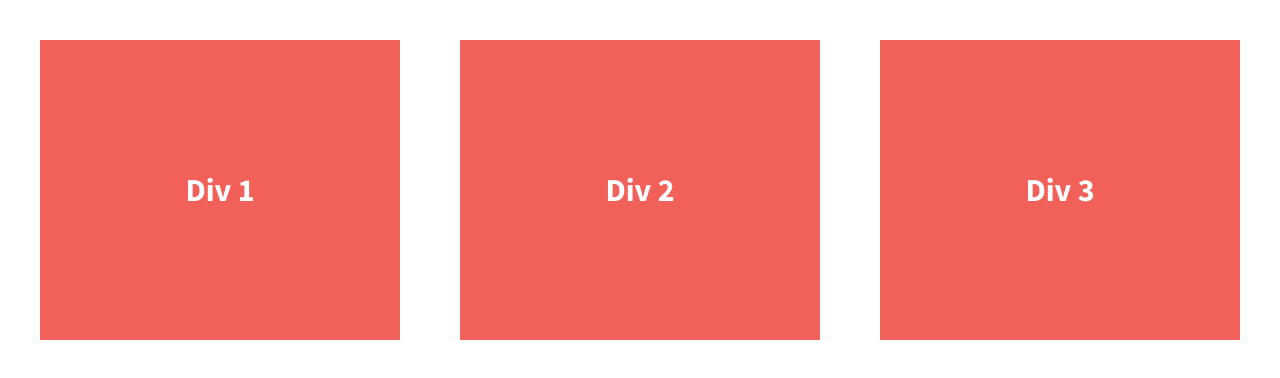
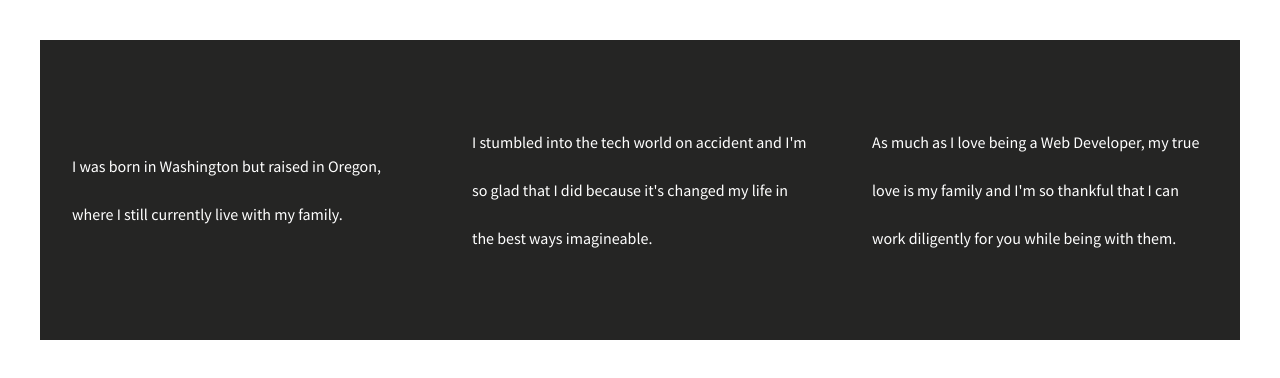
Before and after one commit to anniebservice/206-flexbox-center, a plain HTML site: page index.html in a window 1280 px wide. Drawn offline with nearby package versions, Linux system fonts and the light colour scheme.

Commit message:
updated html divs 1,2,3 & css flex to correspond

```diff
--- a/css/main.css
+++ b/css/main.css
@@ -110,27 +110,55 @@ body {
 
 .wrapper {
   /*add display:flex and set justify-content to space-between*/
-  font-weight: 700;
+  font-weight: 600;
   display: flex;
-  justify-content: space-between;
+  justify-content: space-evenly;
+
 }
 
-.div-1, .div-2, .div-3 {
+
+
+  .div-1, .div-2, .div-3 {
   /*give the divs a width of 30%, add display:flex, set justify-content and align-items to center*/
   color: #fff;
   line-height: 1.5em;
   font-size: 1.6em;
-  background-color: #f16059;
+  background-color:#252524;
   height: 300px;
   display: flex;
   justify-content: center;
   align-items: center;
-  width: 30%;
+  width: 33.333%;
+
+
+
 }
 
 
 
 
+}
+.div-2{
+
+    border-left: solid;
+    border-right: solid;
+    border-color: rgb(197, 193, 193);
+    border-width: thin;
+}
+
+
+p{
+
+    text-align: left;
+    font-size: 1rem;
+    font-weight: lighter;
+    display: flex;
+    justify-content: center;
+    align-items: center;
+    padding-left: 2rem;
+    padding-right: 2rem;
+
+}
 /* ==========================================================================
    Helper classes
    ========================================================================== */
--- a/index.html
+++ b/index.html
@@ -23,13 +23,13 @@
 
         <section class="wrapper">
             <div class="div-1">
-                Div 1
+             <p>I was born in Washington but raised in Oregon, where I still currently live with my family. </p>
             </div>
             <div class="div-2">
-                Div 2
+                <p>I stumbled into the tech world on accident and I'm so glad that I did because it's changed my life in the best ways imagineable.</p>
             </div>
             <div class="div-3">
-                Div 3
+                <p>As much as I love being a Web Developer, my true love is my family and I'm so thankful that I can work diligently for you while being with them.</p>
             </div>
         </section>
 
```
